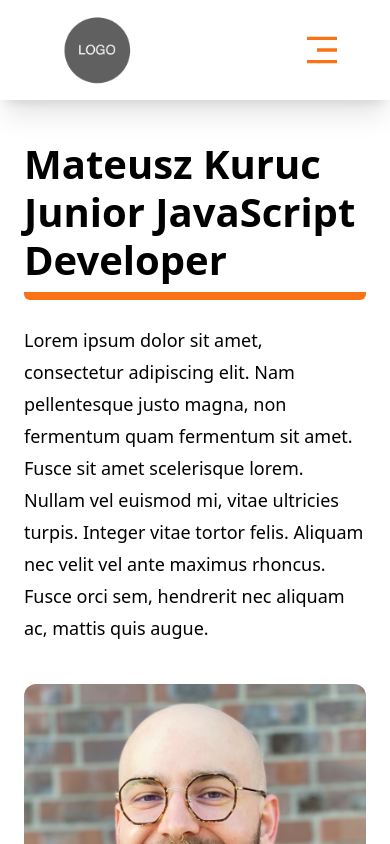
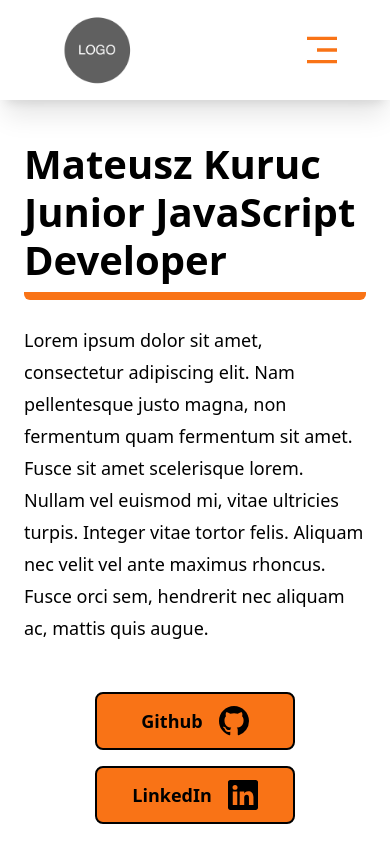
Before and after one commit to MateuszKuruc/developer-portfolio, a Next.js app in the folder developer-portfolio-site/: page / in a window 390 px wide. Shown: the top 844 px of the page. Built offline with nearby package versions, Linux system fonts and the light colour scheme.

Commit message:
add container with buttons in about section linking to github and linkedin profiles. Style for desktop and mobile

```diff
--- a/developer-portfolio-site/src/app/components/About.tsx
+++ b/developer-portfolio-site/src/app/components/About.tsx
@@ -1,8 +1,5 @@
 import Image from "next/image";
-import Link from "next/link";
-import React from "react";
-
-import { AiOutlineArrowDown } from "react-icons/ai";
+import { BsLinkedin, BsGithub } from "react-icons/bs";
 
 const About = () => {
   return (
@@ -21,6 +18,21 @@ const About = () => {
             ante maximus rhoncus. Fusce orci sem, hendrerit nec aliquam ac,
             mattis quis augue.
           </p>
+          <div className="flex flex-col md:flex-row gap-4 items-center justify-left pt-12">
+            <a target="_blank" href="placeholder">
+              <button className="btn-about ">
+                <p className="bold-18">Github</p>
+                <BsGithub size={30} />
+              </button>
+            </a>
+
+            <a target="_blank" href="placeholder">
+              <button className="btn-about">
+                <p className="bold-18">LinkedIn</p>
+                <BsLinkedin size={30} />
+              </button>
+            </a>
+          </div>
         </div>
         <div>
           <Image
--- a/developer-portfolio-site/src/app/globals.css
+++ b/developer-portfolio-site/src/app/globals.css
@@ -35,6 +35,10 @@
 
 .btn-disabled {
   @apply border-gray-700 font-bold border-2 bg-gray-500 px-8 py-5 hover:scale-100 cursor-not-allowed;
+}
+
+.btn-about {
+  @apply flex items-center justify-center gap-4 border-2 border-black bg-orange-500 py-3 px-4 rounded-lg w-[200px]
 }
 
 .content-container {
```
